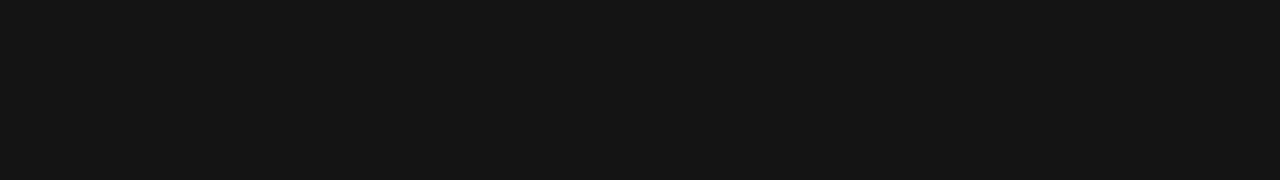
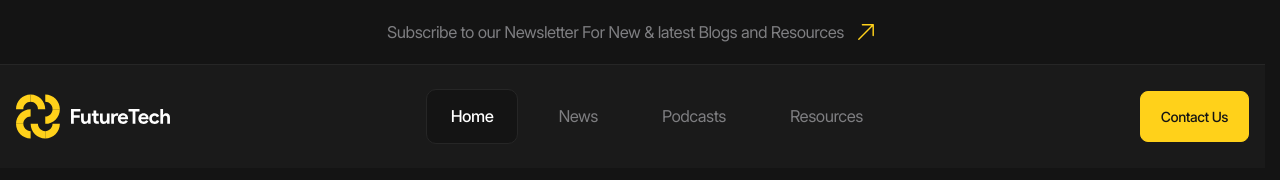
Before and after one commit to Hadoooouken/future-tech, a website: page index.html in a window 1280 px wide. Drawn offline with Linux system fonts and the light colour scheme.

Commit message:
added header

```diff
--- a/index.html
+++ b/index.html
@@ -11,7 +11,42 @@
 </head>
 
 <body>
-    <header></header>
+    <header class="header">
+        <div class="header__promo">
+            <div class="header__promo-inner container">
+                <a href="./" class="header__promo-link">
+                    <span class="icon icon--yellow-arrow">Subscribe to our
+                        Newsletter For New & latest Blogs and Resources
+                    </span>
+                </a>
+            </div>
+        </div>
+        <div class="header__body">
+            <div class="header__body-inner container">
+                <a href="./" class="header__logo logo" aria-label="Home" title="Home">
+                    <img src="./images/logo.svg" alt="" class="logo__image" width="179" height="50">
+                </a>
+                <div class="header__overlay">
+                    <nav class="header__menu">
+                        <ul class="header__menu-list">
+                            <li class="header__menu-item"><a href="/" class="header__menu-link is-active">Home</a></li>
+                            <li class="header__menu-item"><a href="/" class="header__menu-link">News</a></li>
+                            <li class="header__menu-item"><a href="/" class="header__menu-link">Podcasts</a></li>
+                            <li class="header__menu-item"><a href="/" class="header__menu-link">Resources</a></li>
+                        </ul>
+                    </nav>
+                    <a href="/" class="header__contact-us-link button button--accent">Contact Us</a>
+                </div>
+
+                <button class="header__burger-button burger-button visible-mobile" type="button" aria-label="Open menu"
+                    title="Open menu">
+                    <span class="burger-button__line"></span>
+                    <span class="burger-button__line"></span>
+                    <span class="burger-button__line"></span>
+                </button>
+            </div>
+        </div>
+    </header>
 </body>
 
 </html>
--- a/styles/_variables.scss
+++ b/styles/_variables.scss
@@ -13,6 +13,8 @@
   --color-accent: #ffd11a;
   --color-red: #ff5500;
 
+  --border: #{rem(1)} solid var(--color-dark-15);
+
   --font-family-base: 'Inter', sans-serif;
   --font-family-accent: 'Kumbh Sans', sans-serif;
 
--- /dev/null
+++ b/styles/blocks/_button.scss
@@ -0,0 +1,33 @@
+@use '../helpers/' as *;
+
+.button {
+  display: inline-flex;
+  justify-content: center;
+  padding: rem(18) rem(24);
+  font-size: rem(18);
+  color: var(--color-gray-60);
+  background-color: var(--color-dark);
+  white-space: nowrap;
+  border: var(--border);
+  border-radius: rem(12);
+
+  @include laptop {
+    padding: rem(14) rem(20);
+    font-size: rem(14);
+    border-radius: rem(8);
+  }
+
+  @include hover {
+    color: var(--color-accent);
+    border-color: var(--color-accent);
+    background-color: var(--color-dark-10);
+  }
+
+  &--accent {
+    font-weight: 500;
+    color: var(--color-dark);
+    background-color: var(--color-accent);
+    border-color: var(--color-accent);
+    border-radius: rem(8);
+  }
+}
--- /dev/null
+++ b/styles/blocks/_header.scss
@@ -0,0 +1,53 @@
+@use '../helpers/' as *;
+
+.header {
+  &__promo {
+    padding-block: rem(20);
+    text-align: center;
+    border-bottom: var(--border);
+  }
+
+  &__body {
+    padding-block: rem(24);
+    background-color: var(--color-dark-10);
+
+    &-inner {
+      display: flex;
+      justify-content: space-between;
+      align-items: center;
+      gap: 1rem;
+    }
+  }
+
+  &__overlay {
+    @include mobile-above {
+      display: contents;
+    }
+  }
+
+  &__menu {
+    &-list {
+      display: flex;
+      align-items: center;
+      column-gap: rem(16);
+    }
+
+    &-link {
+      padding: rem(14) rem(24);
+
+      color: var(--color-gray-50);
+
+      &.is-active {
+        color: var(--color-light);
+        background-color: var(--color-dark);
+        border: var(--border);
+        border-radius: rem(10);
+        font-weight: 500;
+        pointer-events: none;
+      }
+    }
+  }
+  // &__promo-inner {
+  //     background-color: white;
+  // }
+}
--- /dev/null
+++ b/styles/blocks/_icon.scss
@@ -0,0 +1,25 @@
+@use '../helpers/' as *;
+
+.icon {
+  display: inline-flex;
+  align-items: center;
+  column-gap: rem(10);
+
+  &::after {
+    --size: #{rem(24)};
+
+    @include square(var(--size));
+
+    content: '';
+    flex-shrink: 0;
+    background-position: center;
+    background-size: contain;
+    background-repeat: no-repeat;
+  }
+
+  &--yellow-arrow {
+    &::after {
+      background-image: url('../../icons/arrow-top-right_yelow.svg');
+    }
+  }
+}
--- /dev/null
+++ b/styles/blocks/_logo.scss
@@ -0,0 +1,5 @@
+@use '../helpers/' as *;
+
+.logo {
+    max-width: fluid(179, 126);
+}
--- a/styles/main.scss
+++ b/styles/main.scss
@@ -3,3 +3,9 @@
 @use 'variables';
 @use 'utils';
 @use 'globals';
+
+@use 'blocks/icon';
+@use 'blocks/logo';
+@use 'blocks/button';
+@use 'blocks/burger-button';
+@use 'blocks/header';
```
Also changed, not shown: icons/arrow-top-right_yelow.svg (added), images/logo.svg (added), styles/blocks/_burger-button.scss (added), styles/helpers/_index.scss (line endings or trailing spaces), styles/main.css, 1 other file.
